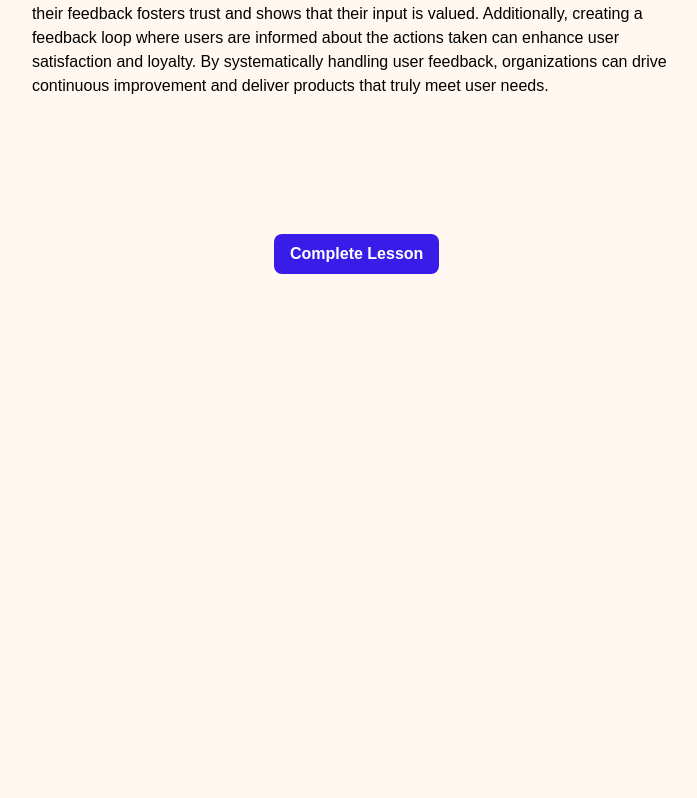
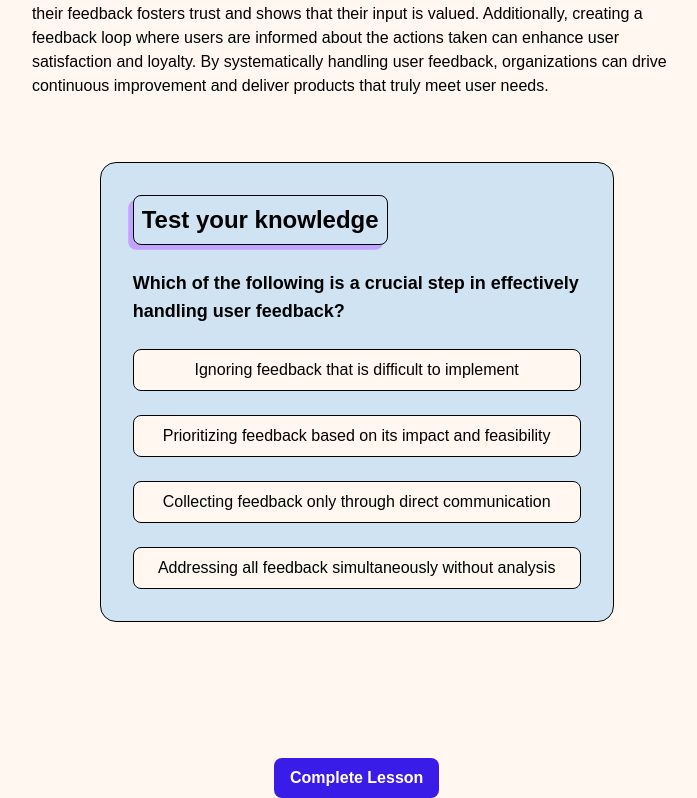
Before and after one commit to t-holmquist/learning-platform, a Next.js app: page /learn in a window 1280 px wide. Shown: the part 1738-2536 px from the top of the page, without its empty margins (405-1102 px from the left). Before the commit the page ends 2012 px from the top, so only its background shows below. Built offline with nearby package versions, Linux system fonts and the light colour scheme; a web font is replaced by a local one.

Commit message:
feat: add KnowledgeTest component for user feedback assessment

```diff
--- a/components/lessons/introductionLesson.tsx
+++ b/components/lessons/introductionLesson.tsx
@@ -1,3 +1,4 @@
+import KnowledgeTest from "../ui/knowledgeTest";
 
 
 const IntroductionLesson = () => {
@@ -25,6 +26,8 @@ const IntroductionLesson = () => {
               <p>Handling user feedback effectively is essential for any organization aiming to improve its products or services. The first step is to actively collect feedback through various channels such as surveys, social media, and direct communication. Once gathered, it's crucial to categorize and analyze the feedback to identify common themes and areas for improvement. Prioritizing feedback based on its impact and feasibility allows organizations to address the most critical issues first. </p>
               <p>Transparent communication with users about the changes being implemented as a result of their feedback fosters trust and shows that their input is valued. Additionally, creating a feedback loop where users are informed about the actions taken can enhance user satisfaction and loyalty. By systematically handling user feedback, organizations can drive continuous improvement and deliver products that truly meet user needs.</p>
             </div>
+            {/* Test */}
+            <KnowledgeTest/>
           </section>
       </div>
     </section>
--- /dev/null
+++ b/components/ui/knowledgeTest.tsx
@@ -0,0 +1,84 @@
+'use client'
+
+import { motion } from "motion/react";
+import { useState } from "react";
+import Image from "next/image";
+
+
+const KnowledgeTest = () => {
+
+    const [hasAnswered, setHasAnswered] = useState(false);
+    const [isCorrect, setIsCorrect] = useState(false);
+
+    const questions = [
+        {
+        id: 0,
+        title: "Ignoring feedback that is difficult to implement",
+        correct: false,
+        },
+        {
+        id: 1,
+        title: "Prioritizing feedback based on its impact and feasibility",
+        correct: true,
+        },
+        {
+        id: 2,
+        title: "Collecting feedback only through direct communication",
+        correct: false,
+        },
+        {
+        id: 3,
+        title: "Addressing all feedback simultaneously without analysis",
+        correct: false,
+        },
+    ];
+
+    // Gets the id of the chosen question -> then checks if question with that id is true -> updates correct state
+    const handleAnswer = (id: number) => {
+
+        // Checks if user has already clicked on an answer, then stop.
+        if(hasAnswered) {
+            return
+        }
+
+        setHasAnswered(true)
+
+        if(questions[id].correct) {
+            setIsCorrect(true)
+        }
+    }
+
+    const restart = () => {
+        setHasAnswered(false)
+        setIsCorrect(false)
+    }
+
+
+  return (
+    <section className="flex flex-col gap-6 bg-bg-green p-8  rounded-large border">
+        <h2 className="font-bold text-2xl p-2 border w-fit rounded-small shadow-primaryRed">Test your knowledge</h2>
+        <h3 className="font-bold text-lg max-w-md">Which of the following is a crucial step in effectively handling user feedback?</h3>
+        {questions.map(( {id, title, correct}, idx) => (
+            <button key={idx} onClick={() => {handleAnswer(id)}} className={'border p-2 cursor-pointer rounded-small bg-bg-sand'}>
+                <p>{title}</p>
+            </button>
+        ))}
+        {/* Only render correct/wrong response if the user has answered the question */}
+        {hasAnswered && (
+            <div className="flex flex-col gap-2">
+                <motion.p
+                initial={{opacity: 0, y: 10}}
+                animate={{opacity: 1, y: 0}}
+                >{isCorrect ? 'You are correct!' : 'Not correct, try again later'}</motion.p>
+                <button onClick={() => {restart()}} className="flex gap-2 border bg-bg-sand w-fit py-1 px-2 rounded-small cursor-pointer">
+                    <p className="text-sm">Restart quiz</p>
+                    <Image src={"/icons/shuffle.svg"} width={12} height={12} alt="restart"/>
+                </button>
+            </div>
+        )}
+
+    </section>
+  )
+}
+
+export default KnowledgeTest;
```
